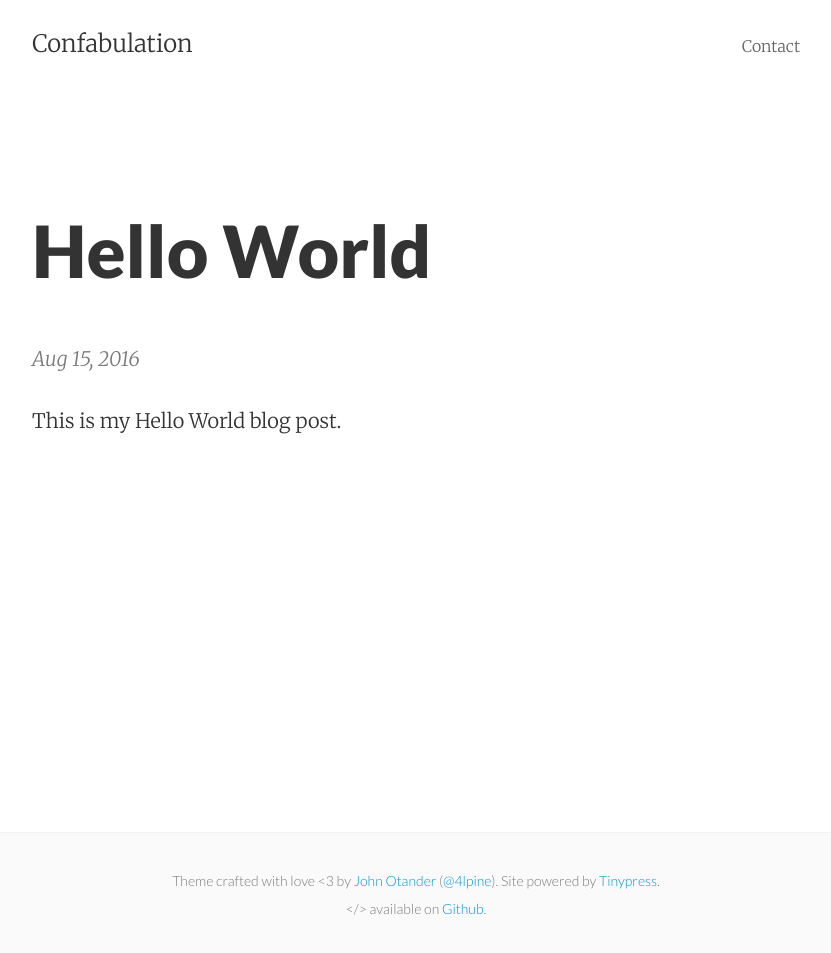
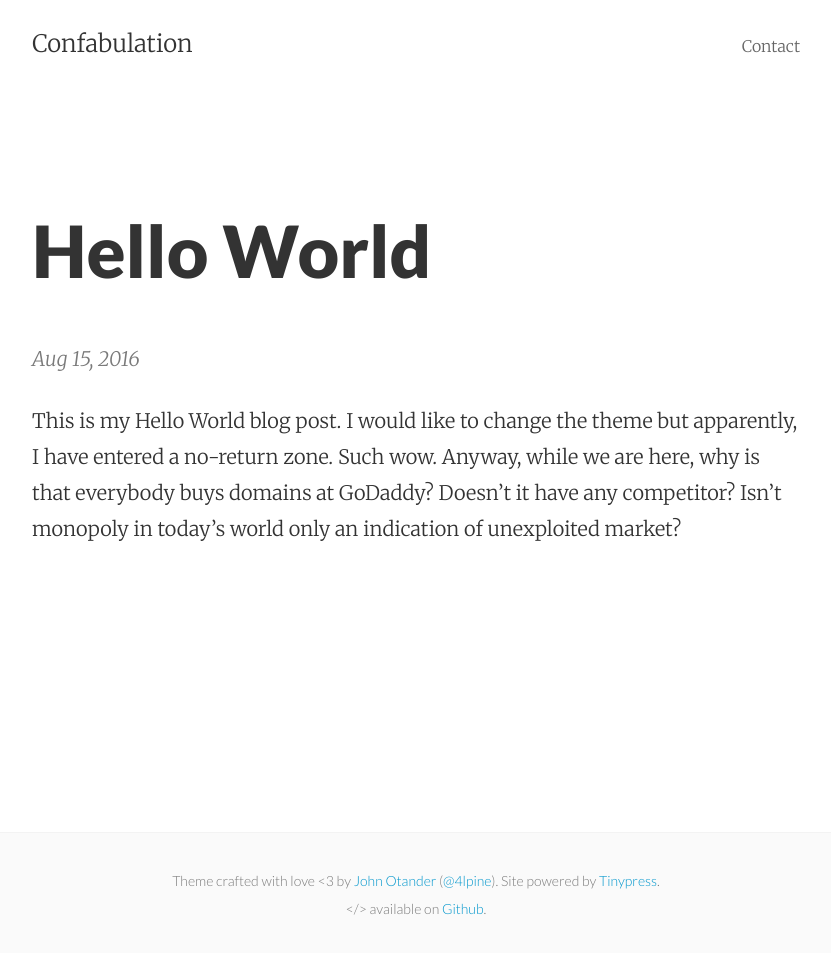
Before and after one commit to skywalker-hunter/skywalker-hunter.github.io, a Jekyll site: the page built from _posts/2016-08-15-hello-world.markdown, in a window 1280 px wide. Shown: the whole page, without its empty margins (224-1055 px from the left). Built offline with Jekyll 4.4.1, drawn with Linux system fonts in a browser that asks for light colours.

Commit message:
Post update: Hello World

```diff
--- a/_posts/2016-08-15-hello-world.markdown
+++ b/_posts/2016-08-15-hello-world.markdown
@@ -3,4 +3,4 @@ published: true
 title: Hello World
 layout: post
 ---
-This is my Hello World blog post.
+This is my Hello World blog post. I would like to change the theme but apparently, I have entered a no-return zone. Such wow. Anyway, while we are here, why is that everybody buys domains at GoDaddy? Doesn't it have any competitor? Isn't monopoly in today's world only an indication of unexploited market?
```
